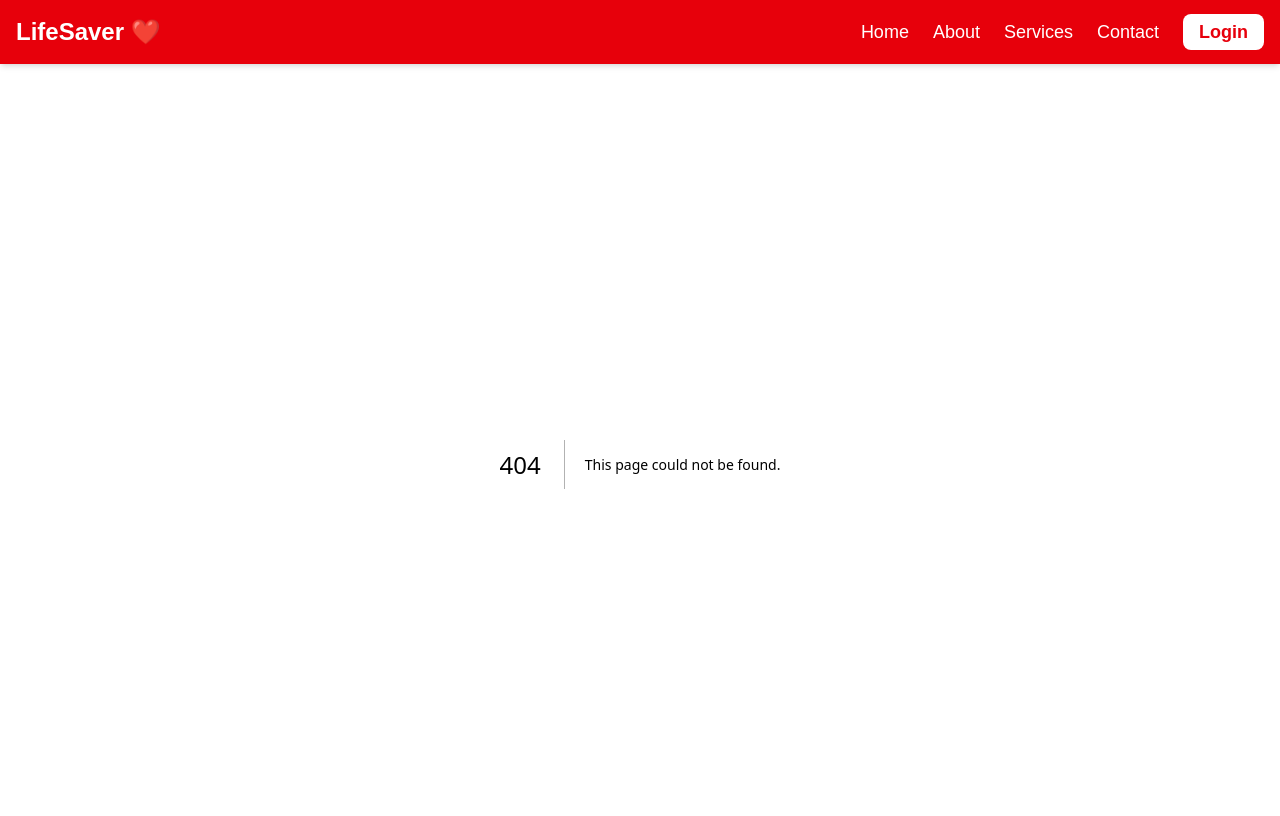
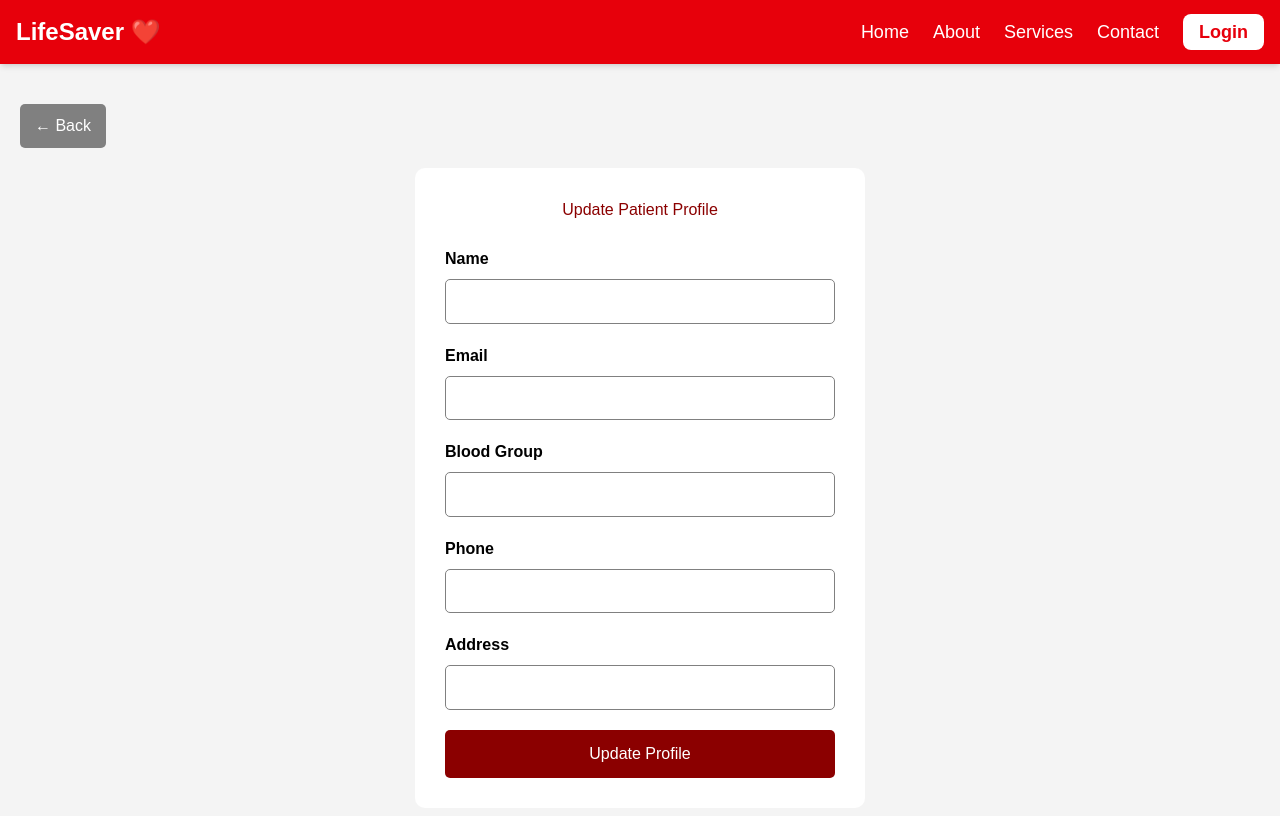
Before and after one commit to atik806/blood-donation-website, a Next.js app in the folder blood-donation-frontend/: page /UpdatePatientProfile in a window 1280 px wide. Before the commit this address had no page. Shown: the top 816 px of the page. Built offline with nearby package versions, Linux system fonts and the light colour scheme.

Commit message:
added update patient profile and update the patientDashboard

```diff
--- /dev/null
+++ b/blood-donation-frontend/src/app/(Patient)/UpdatePatientProfile/page.js
@@ -0,0 +1,189 @@
+"use client";
+
+import {
+  useEffect,
+  useState,
+} from "react";
+
+import { useRouter } from "next/navigation";
+
+import "./style.css";
+
+export default function UpdatePatientProfile() {
+  const router = useRouter();
+
+  const [formData, setFormData] =
+    useState({
+      name: "",
+      email: "",
+      bloodGroupNeeded: "",
+      phone: "",
+      address: "",
+    });
+
+  const getPatientIdFromToken = () => {
+    const token = localStorage.getItem("token");
+    if (!token) return null;
+    try {
+      const payload = JSON.parse(atob(token.split(".")[1]));
+      return payload.id;
+    } catch {
+      return null;
+    }
+  };
+
+  // Fetch Current Patient Data
+  useEffect(() => {
+    const fetchProfile = async () => {
+      try {
+        const token = localStorage.getItem("token");
+        const patientId = getPatientIdFromToken();
+        if (!patientId) return;
+
+        const response = await fetch(
+          `http://localhost:3000/patient/${patientId}`,
+          {
+            headers: {
+              Authorization: `Bearer ${token}`,
+            },
+          }
+        );
+
+        const data = await response.json();
+        setFormData(data);
+      } catch (error) {
+        console.log(error);
+      }
+    };
+
+    fetchProfile();
+  }, []);
+
+  // Handle Input Change
+  const handleChange = (e) => {
+    setFormData({
+      ...formData,
+      [e.target.name]:
+        e.target.value,
+    });
+  };
+
+  // Update Profile
+  const handleSubmit = async (e) => {
+    e.preventDefault();
+
+    try {
+      const token =
+        localStorage.getItem("token");
+
+      const patientId = getPatientIdFromToken();
+      const response = await fetch(
+        `http://localhost:3000/patient/${patientId}`,
+        {
+          method: "PATCH",
+          headers: {
+            "Content-Type":
+              "application/json",
+            Authorization: `Bearer ${token}`,
+          },
+          body: JSON.stringify(formData),
+        }
+      );
+
+      if (response.ok) {
+        alert(
+          "Profile Updated Successfully"
+        );
+
+        router.push(
+          "/patientDashboard"
+        );
+      } else {
+        alert(
+          "Failed to update profile"
+        );
+      }
+    } catch (error) {
+      console.error("Error:", error);
+    }
+  };
+
+  return (
+    <div className="profile-container">
+      <button
+        onClick={() => router.back()}
+        className="back-btn"
+      >
+        ← Back
+      </button>
+
+      <div className="profile-card">
+        <h1>Update Patient Profile</h1>
+
+        <form onSubmit={handleSubmit}>
+          <div className="form-group">
+            <label>Name</label>
+
+            <input
+              type="text"
+              name="name"
+              value={formData.name}
+              onChange={handleChange}
+            />
+          </div>
+
+          <div className="form-group">
+            <label>Email</label>
+
+            <input
+              type="email"
+              name="email"
+              value={formData.email}
+              onChange={handleChange}
+            />
+          </div>
+
+          <div className="form-group">
+            <label>Blood Group</label>
+
+            <input
+              type="text"
+              name="bloodGroupNeeded"
+              value={formData.bloodGroupNeeded}
+              onChange={handleChange}
+            />
+          </div>
+
+          <div className="form-group">
+            <label>Phone</label>
+
+            <input
+              type="text"
+              name="phone"
+              value={formData.phone}
+              onChange={handleChange}
+            />
+          </div>
+
+          <div className="form-group">
+            <label>Address</label>
+
+            <input
+              type="text"
+              name="address"
+              value={formData.address}
+              onChange={handleChange}
+            />
+          </div>
+
+          <button
+            type="submit"
+            className="submit-btn"
+          >
+            Update Profile
+          </button>
+        </form>
+      </div>
+    </div>
+  );
+}
--- /dev/null
+++ b/blood-donation-frontend/src/app/(Patient)/UpdatePatientProfile/style.css
@@ -0,0 +1,95 @@
+/* style.css */
+
+body {
+  margin: 0;
+  padding: 0;
+  background-color: #f4f4f4;
+  font-family: Arial, sans-serif;
+}
+
+.profile-container {
+  width: 100%;
+  min-height: 100vh;
+  padding-top: 40px;
+}
+
+.profile-card {
+  width: 450px;
+  margin: auto;
+  background-color: white;
+  padding: 30px;
+  border-radius: 10px;
+}
+
+h1 {
+  text-align: center;
+  color: darkred;
+  margin-bottom: 25px;
+}
+
+.form-group {
+  margin-bottom: 20px;
+}
+
+label {
+  font-weight: bold;
+  display: block;
+  margin-bottom: 8px;
+}
+
+input {
+  width: 100%;
+  padding: 10px;
+  border: 1px solid gray;
+  border-radius: 5px;
+  font-size: 15px;
+}
+
+.submit-btn {
+  width: 100%;
+  padding: 12px;
+  background-color: darkred;
+  color: white;
+  border: none;
+  border-radius: 5px;
+  font-size: 16px;
+  cursor: pointer;
+}
+
+.submit-btn:hover {
+  background-color: red;
+}
+
+.back-btn {
+  margin-left: 20px;
+  margin-bottom: 20px;
+  padding: 10px 15px;
+  background-color: gray;
+  color: white;
+  border: none;
+  border-radius: 5px;
+  cursor: pointer;
+}
+
+.back-btn:hover {
+  background-color: black;
+}
+
+input {
+  width: 100%;
+  padding: 10px;
+  border: 1px solid gray;
+  border-radius: 5px;
+  font-size: 15px;
+  color: black;
+  background-color: white;
+}
+input::placeholder {
+  color: gray;
+}
+label {
+  font-weight: bold;
+  display: block;
+  margin-bottom: 8px;
+  color: black;
+}
--- a/blood-donation-frontend/src/app/(Patient)/patientDashboard/page.js
+++ b/blood-donation-frontend/src/app/(Patient)/patientDashboard/page.js
@@ -1,6 +1,6 @@
 "use client";
 
-import { useEffect } from "react";
+import { useEffect, useState } from "react";
 import { useRouter } from "next/navigation";
 import "./style.css";
 
@@ -18,11 +18,58 @@ export default function PatientDashboard() {
     }
   }, [router]);
 
+  const [patientData, setPatientData] = useState(null);
+  const [loading, setLoading] = useState(true);
+
+  useEffect(() => {
+    const fetchPatient = async () => {
+      try {
+        const token = localStorage.getItem("token");
+        if (!token) {
+          setLoading(false);
+          return;
+        }
+        const payload = JSON.parse(atob(token.split(".")[1]));
+        const res = await fetch(`http://localhost:3000/patient/${payload.id}`, {
+          headers: { Authorization: `Bearer ${token}` },
+        });
+        if (!res.ok) {
+          setLoading(false);
+          return;
+        }
+        const data = await res.json();
+        setPatientData(data);
+      } catch (error) {
+        console.error("Error fetching patient:", error);
+      } finally {
+        setLoading(false);
+      }
+    };
+    fetchPatient();
+  }, []);
+
+  const handleLogout = () => {
+    localStorage.removeItem("token");
+    localStorage.removeItem("role");
+    router.push("/Login");
+  };
+
+  if (loading) {
+    return <div className="p-8">Loading...</div>;
+  }
+
+  if (!patientData) {
+    return <div className="p-8">Unable to load patient data</div>;
+  }
+
   return (
     <div className="dashboard-container">
       <div className="dashboard-header">
-        <h1>Patient Dashboard</h1>
-        <p>Welcome back! Here's your blood request overview.</p>
+        <div>
+          <h1>Patient Dashboard</h1>
+          <p>Welcome back, {patientData?.name || "Patient"}! Here&apos;s your blood request overview.</p>
+        </div>
+        <button className="logout-btn" onClick={handleLogout}>Logout</button>
       </div>
 
       <div className="info-grid">
@@ -30,35 +77,35 @@ export default function PatientDashboard() {
           <h2>Patient Information</h2>
           <div className="info-item">
             <span className="label">Name</span>
-            <span className="value">John Doe</span>
+            <span className="value">{patientData?.name || "Loading..."}</span>
           </div>
           <div className="info-item">
             <span className="label">Email</span>
-            <span className="value">john@example.com</span>
+            <span className="value">{patientData?.email || "Loading..."}</span>
           </div>
           <div className="info-item">
             <span className="label">Blood Group Required</span>
-            <span className="value blood-type">B+</span>
+            <span className="value blood-type">{patientData?.bloodGroupNeeded || "N/A"}</span>
           </div>
           <div className="info-item">
-            <span className="label">Status</span>
-            <span className="status-badge">Active</span>
+            <span className="label">Urgency</span>
+            <span className="status-badge">{patientData?.urgency || "Active"}</span>
           </div>
         </div>
 
         <div className="info-card">
           <h2>Request Status</h2>
           <div className="info-item">
-            <span className="label">Total Requests</span>
-            <span className="value">3</span>
+            <span className="label">Hospital</span>
+            <span className="value">{patientData?.hospital || "N/A"}</span>
           </div>
           <div className="info-item">
-            <span className="label">Pending</span>
-            <span className="value pending">1</span>
+            <span className="label">Phone</span>
+            <span className="value">{patientData?.phone || "N/A"}</span>
           </div>
           <div className="info-item">
-            <span className="label">Fulfilled</span>
-            <span className="value fulfilled">2</span>
+            <span className="label">Address</span>
+            <span className="value">{patientData?.address || "N/A"}</span>
           </div>
         </div>
       </div>
@@ -67,7 +114,7 @@ export default function PatientDashboard() {
         <div className="section-card">
           <h2>Quick Actions</h2>
           <div className="action-buttons">
-            <button className="action-btn">Update Profile</button>
+            <button className="action-btn" onClick={() => router.push("/UpdatePatientProfile")}>Update Profile</button>
             <button className="action-btn">New Blood Request</button>
             <button className="action-btn">View Request History</button>
             <button className="action-btn">Contact Donors</button>
@@ -77,9 +124,7 @@ export default function PatientDashboard() {
         <div className="section-card">
           <h2>Recent Requests</h2>
           <ul className="request-list">
-            <li>B+ blood request - Pending</li>
-            <li>A- blood request - Fulfilled</li>
-            <li>O+ blood request - Fulfilled</li>
+            <li>{patientData?.bloodGroupNeeded || "Blood"} request - {patientData?.urgency || "Pending"}</li>
           </ul>
         </div>
       </div>
```
Also changed, not shown: blood-donation-frontend/src/app/(Patient)/patientDashboard/style.css (+20 -1 lines).
